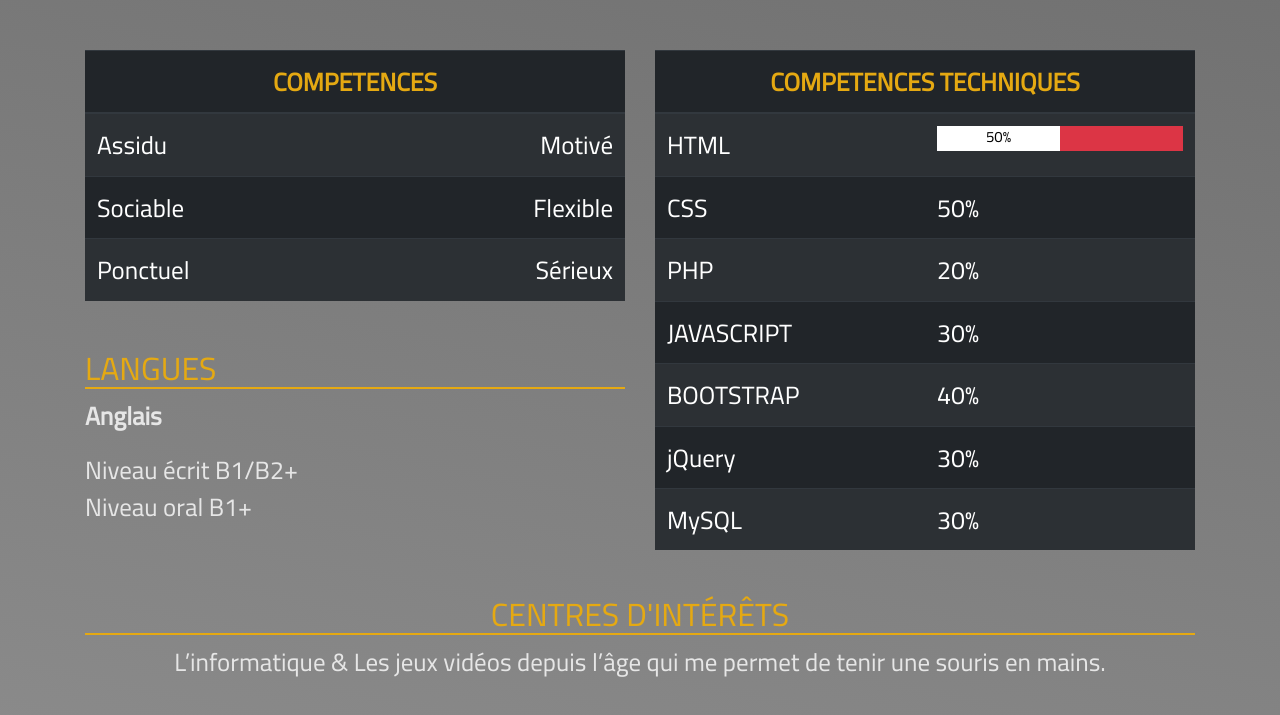
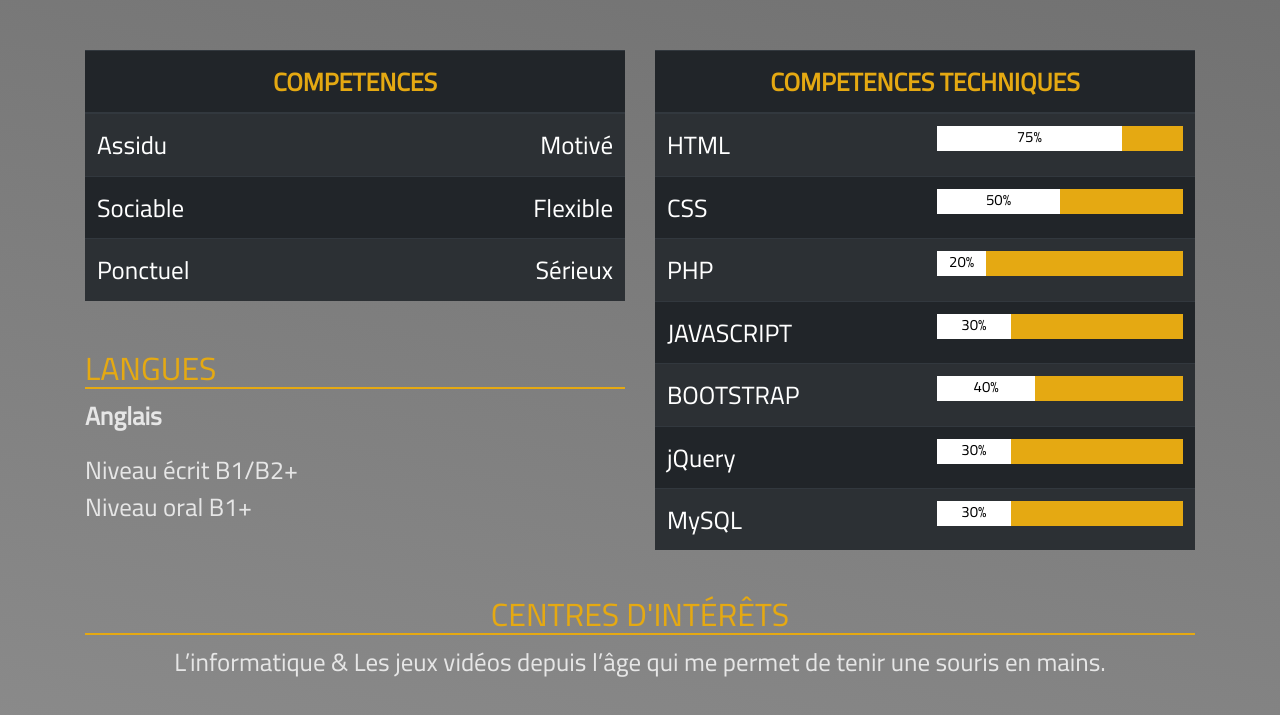
Before and after one commit to RenaudPavie/CV, a plain HTML site: page index.html in a window 1280 px wide. Shown: the part 847-1562 px from the top of the page. Drawn offline with nearby package versions, Linux system fonts and the light colour scheme.

Commit message:
ajout et finitions html / css des jauges

```diff
--- a/css/style.css
+++ b/css/style.css
@@ -94,13 +94,43 @@ td {
 }
 
 /* CSS DES JAUGES */
- .gaugeContainer{
+.gaugeContainer{
  	width: 100%;
- 	height: 25px
- }
- .gauge50{
+ 	height: 25px;
+ 	background-color: #e5a912;
+}
+
+.gauge50{
  	width: 50%;
  	height:25px;
  	color:black;
  	font-size: 0.6em;
- }
+}
+
+.gauge75{
+ 	width: 75%;
+ 	height:25px;
+ 	color:black;
+ 	font-size: 0.6em;
+}
+
+.gauge30{
+ 	width: 30%;
+ 	height:25px;
+ 	color:black;
+ 	font-size: 0.6em;
+}
+
+.gauge20{
+ 	width: 20%;
+ 	height:25px;
+ 	color:black;
+ 	font-size: 0.6em;
+}
+
+.gauge40{
+ 	width: 40%;
+ 	height:25px;
+ 	color:black;
+ 	font-size: 0.6em;
+}
--- a/index.html
+++ b/index.html
@@ -97,34 +97,58 @@
 						<tr>
 							<td>HTML</td>
 							<td>
-								<div class="gaugeContainer bg-danger">
+								<div class="gaugeContainer">
+									<div class="gauge75 bg-white text-center">75%</div>
+								</div>
+							</td>
+						</tr>
+						<tr>
+							<td>CSS </td>
+							<td>
+								<div class="gaugeContainer">
 									<div class="gauge50 bg-white text-center">50%</div>
 								</div>
 							</td>
 						</tr>
 						<tr>
-							<td>CSS </td>
-							<td>50%</td>
-						</tr>
-						<tr>
 							<td>PHP </td>
-							<td>20%</td>
+							<td>
+								<div class="gaugeContainer">
+									<div class="gauge20 bg-white text-center">20%</div>
+								</div>
+							</td>
 						</tr>
 						<tr>
 							<td>JAVASCRIPT </td>
-							<td>30%</td>
+							<td>
+								<div class="gaugeContainer">
+									<div class="gauge30 bg-white text-center">30%</div>
+								</div>
+							</td>
 						</tr>
 						<tr>
 							<td>BOOTSTRAP </td>
-							<td>40%</td>
+							<td>
+								<div class="gaugeContainer">
+									<div class="gauge40 bg-white text-center">40%</div>
+								</div>
+							</td>
 						</tr>
 						<tr>
 							<td>jQuery </td>
-							<td>30%</td>
+							<td>
+								<div class="gaugeContainer">
+									<div class="gauge30 bg-white text-center">30%</div>
+								</div>
+							</td>
 						</tr>
 						<tr>
 							<td>MySQL </td>
-							<td>30%</td>
+							<td>
+								<div class="gaugeContainer">
+									<div class="gauge30 bg-white text-center">30%</div>
+								</div>
+							</td>
 						</tr>
 
 					</table>
```
